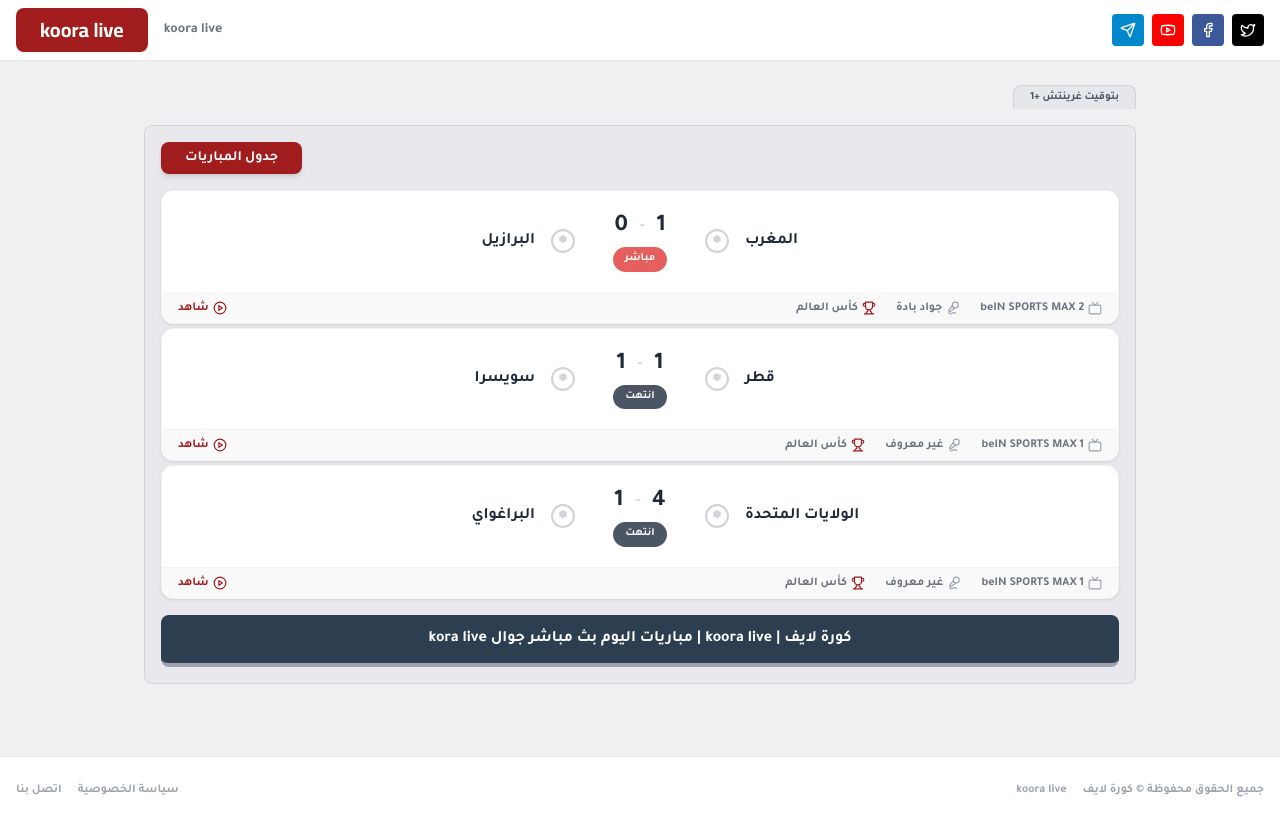
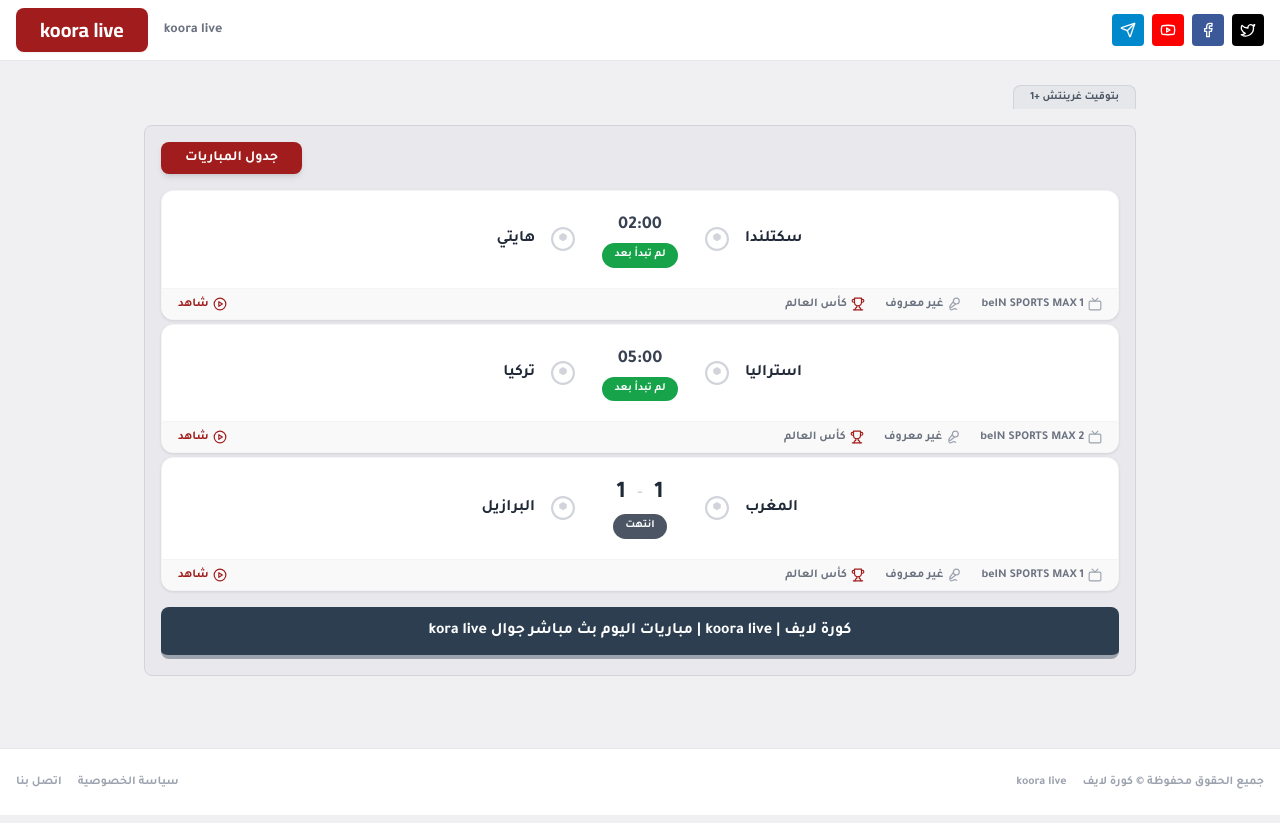
Before and after one commit to sakifooo/kora, a Next.js app: page / in a window 1280 px wide. Built offline with nearby package versions, Linux system fonts and the light colour scheme.

Commit message:
Update page.tsx

```diff
--- a/src/app/page.tsx
+++ b/src/app/page.tsx
@@ -10,9 +10,9 @@ import {
 export default function Home() {
 
   const matches = [
-    { teamA: "المغرب", teamB: "البرازيل", scoreA: 1, scoreB: 0, time: "23:00", status: "live", channel: "beIN SPORTS MAX 2", commentator: " جواد بادة", league: "كأس العالم", href: "/live/maroc-vs-brazil" },
-    { teamA: "قطر", teamB: "سويسرا", scoreA: 1, scoreB: 1, time: "20:00", status: "finished", channel: "beIN SPORTS MAX 1", commentator: "غير معروف", league: "كأس العالم", href: "/live/qatar-vs-swiss" },
-    { teamA: "الولايات المتحدة ", teamB: "البراغواي ", scoreA: 4, scoreB: 1, time: "2:00 ", status: "finished", channel: "beIN SPORTS MAX 1", commentator: "غير معروف", league: "كأس العالم", href: "/live/usa-vs-paraguay" },
+    { teamA: "سكتلندا", teamB: "هايتي", scoreA: 0, scoreB: 0, time: "02:00", status: "upcoming", channel: "beIN SPORTS MAX 1", commentator: " غير معروف", league: "كأس العالم", href: "/live/scotland-vs-haiti" },
+    { teamA: "استراليا", teamB: "تركيا", scoreA: 0, scoreB: 0, time: "05:00", status: "upcoming", channel: "beIN SPORTS MAX 2", commentator: "غير معروف", league: "كأس العالم", href: "/live/turc-vs-australia" },
+    { teamA: "المغرب ", teamB: "البرازيل ", scoreA: 1, scoreB: 1, time: "2:00 ", status: "finished", channel: "beIN SPORTS MAX 1", commentator: "غير معروف", league: "كأس العالم", href: "/live/maroc-vs-brazil" },
 
 
   ];
```
